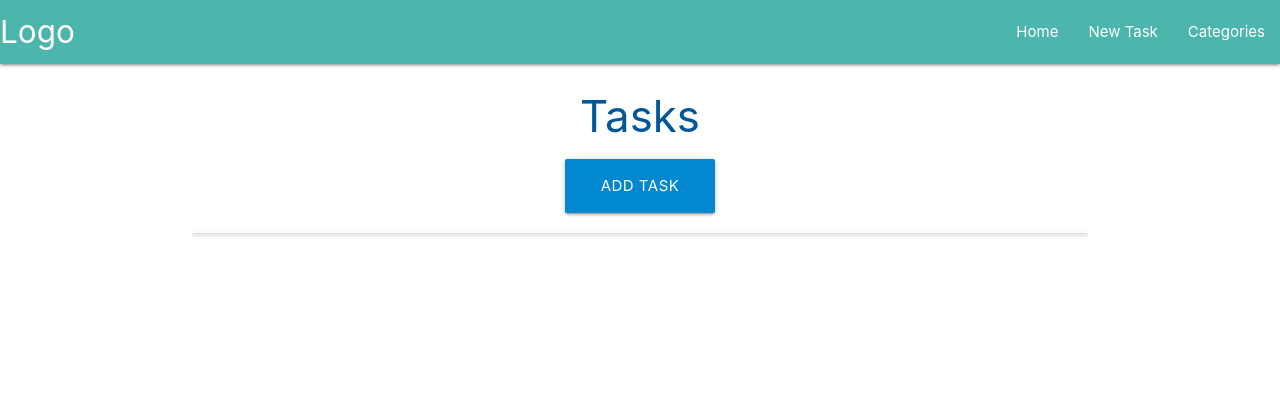
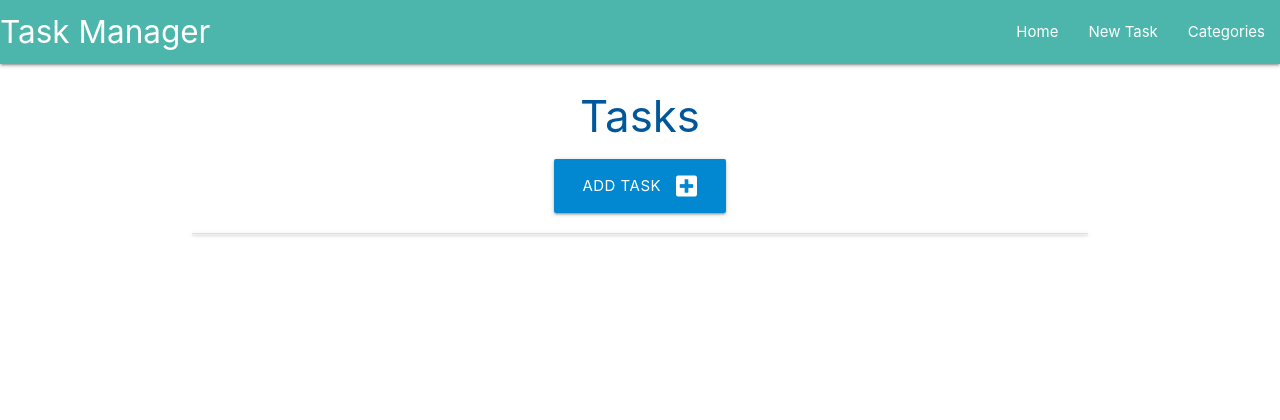
Before and after one commit to totalnoMartina/flask-sqlalchemy-task-manager, a Flask app: page / in a window 1280 px wide. Shown: the top 420 px of the page. Run offline with Flask 2, Linux system fonts and the light colour scheme; data that the repository does not hold is empty.

Commit message:
Add correction to square

```diff
--- a/taskmanager/templates/base.html
+++ b/taskmanager/templates/base.html
@@ -20,7 +20,7 @@
         <nav>
             <!-- top navbar -->
             <div class="nav-wrapper teal lighten-2">
-                <a href="{{ url_for('home') }}" class="brand-logo">Logo</a>
+                <a href="{{ url_for('home') }}" class="brand-logo">Task Manager</a>
                 <a href="#" data-target="mobile-demo" class="sidenav-trigger"><i class="fab fa-deskpro"></i>menu</i></a>
                 <ul class="right hide-on-med-and-down">
                     <li><a href="{{ url_for('home') }}">Home</a></li>
--- a/taskmanager/templates/tasks.html
+++ b/taskmanager/templates/tasks.html
@@ -6,7 +6,7 @@
 <div class="row">
     <div class="col s12 center-align">
         <a href="{{ url_for('add_task') }}" class="btn-large light-blue darken-2">
-            Add Task <i class="fas fa-plus-squre right"></i>
+            Add Task <i class="fas fa-plus-square right"></i>
         </a>
     </div>
 </div>
```
